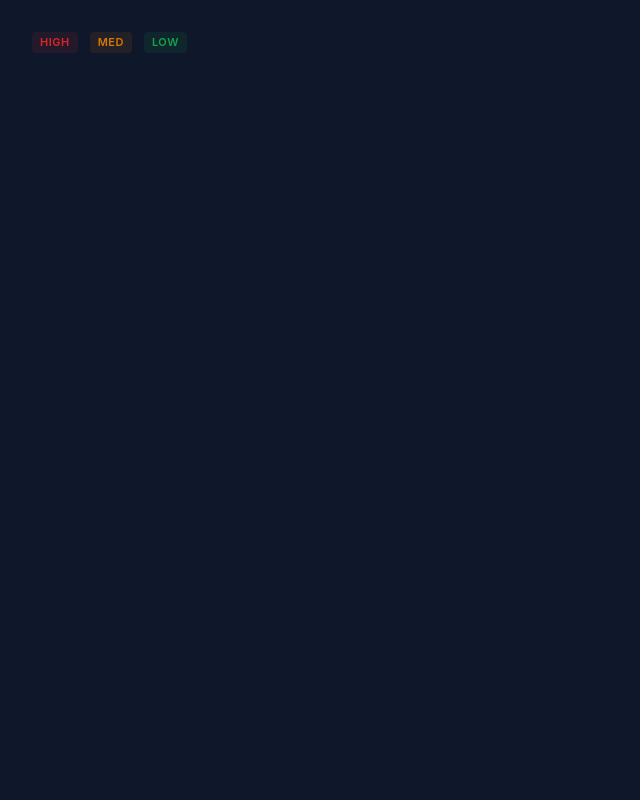
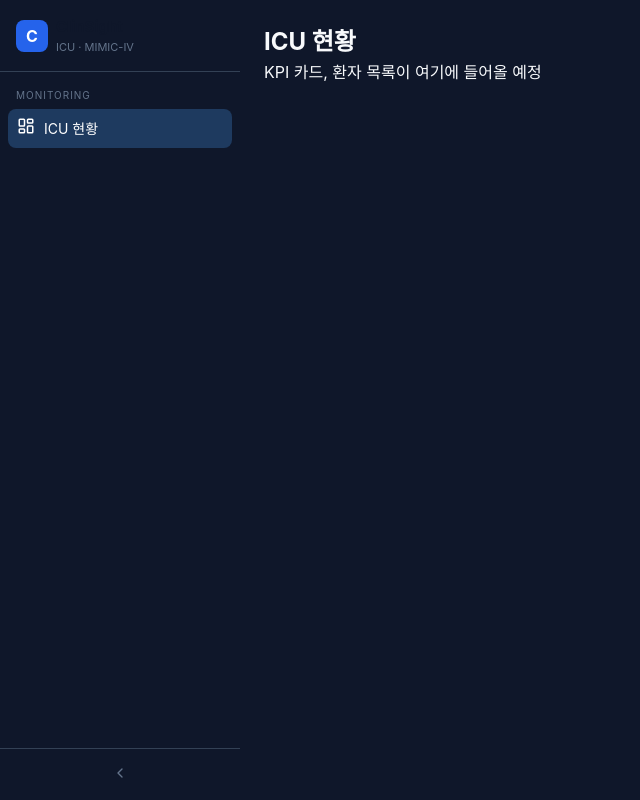
Before and after one commit to hgkim1598/ClinSight, a React (Vite) app: page / in a window 1280 px wide. Shown: the whole page, without its empty margins (0-640 px from the left). Built offline with nearby package versions, Linux system fonts and the light colour scheme; a web font is replaced by a local one.

Commit message:
feat: add layout with collapsible sidebar, routing, and lucide icons

```diff
--- a/package.json
+++ b/package.json
@@ -10,8 +10,10 @@
     "preview": "vite preview"
   },
   "dependencies": {
+    "lucide-react": "^1.9.0",
     "react": "^19.2.5",
-    "react-dom": "^19.2.5"
+    "react-dom": "^19.2.5",
+    "react-router-dom": "^7.14.2"
   },
   "devDependencies": {
     "@eslint/js": "^10.0.1",
--- a/src/App.tsx
+++ b/src/App.tsx
@@ -1,13 +1,19 @@
-import Badge from './components/common/Badge';
+import { BrowserRouter, Routes, Route } from 'react-router-dom';
+import Layout from './components/layout/Layout';
+import OverviewPage from './pages/OverviewPage';
+import PatientPage from './pages/PatientPage';
+import DrilldownPage from './pages/DrilldownPage';
 
-function App() {
+export default function App() {
   return (
-    <div style={{ padding: '32px', display: 'flex', gap: '12px' }}>
-      <Badge level="high" />
-      <Badge level="med" />
-      <Badge level="low" />
-    </div>
+    <BrowserRouter>
+      <Routes>
+        <Route element={<Layout />}>
+          <Route path="/" element={<OverviewPage />} />
+          <Route path="/patient/:id" element={<PatientPage />} />
+          <Route path="/patient/:id/model/:modelKey" element={<DrilldownPage />} />
+        </Route>
+      </Routes>
+    </BrowserRouter>
   );
 }
-
-export default App;
--- /dev/null
+++ b/src/components/layout/Layout.css
@@ -0,0 +1,36 @@
+.layout {
+  display: flex;
+  min-height: 100vh;
+}
+
+.layout__content {
+  flex: 1;
+  padding: var(--space-lg);
+  overflow-y: auto;
+  min-width: 0;
+}
+
+/* 모바일 햄버거 */
+.layout__mobile-toggle {
+  position: fixed;
+  top: var(--space-md);
+  left: var(--space-md);
+  z-index: 101;
+  width: 40px;
+  height: 40px;
+  background: var(--sidebar);
+  color: #fff;
+  border-radius: var(--radius-md);
+  font-size: 20px;
+  display: flex;
+  align-items: center;
+  justify-content: center;
+  box-shadow: var(--shadow-md);
+}
+
+@media (max-width: 768px) {
+  .layout__content {
+    padding: var(--space-md);
+    padding-top: 64px;
+  }
+}
--- /dev/null
+++ b/src/components/layout/Layout.tsx
@@ -0,0 +1,53 @@
+import { useState, useEffect } from 'react';
+import { Outlet } from 'react-router-dom';
+import Sidebar from './Sidebar';
+import './Layout.css';
+
+export default function Layout() {
+  const [collapsed, setCollapsed] = useState(false);
+  const [isMobile, setIsMobile] = useState(false);
+  const [mobileOpen, setMobileOpen] = useState(false);
+
+  useEffect(() => {
+      const check = () => {
+        const mobile = window.innerWidth <= 768;
+        setIsMobile(mobile);
+        if (mobile) setMobileOpen(false);
+      };
+      check();
+      window.addEventListener('resize', check);
+      return () => window.removeEventListener('resize', check);
+    }, []);
+
+  const handleToggle = () => {
+    if (isMobile) {
+      setMobileOpen(!mobileOpen);
+    } else {
+      setCollapsed(!collapsed);
+    }
+  };
+
+  return (
+    <div className={`layout ${collapsed ? 'layout--collapsed' : ''}`}>
+      {isMobile && mobileOpen && (
+        <div className="sidebar-overlay" onClick={() => setMobileOpen(false)} />
+      )}
+
+      <Sidebar
+        collapsed={isMobile ? false : collapsed}
+        mobileOpen={isMobile ? mobileOpen : undefined}
+        onToggle={handleToggle}
+      />
+
+      {isMobile && !mobileOpen && (
+        <button className="layout__mobile-toggle" onClick={handleToggle}>
+          ☰
+        </button>
+      )}
+
+      <main className="layout__content">
+        <Outlet />
+      </main>
+    </div>
+  );
+}
--- /dev/null
+++ b/src/components/layout/Sidebar.css
@@ -0,0 +1,146 @@
+.sidebar {
+  width: 240px;
+  height: 100vh;
+  background: var(--sidebar);
+  display: flex;
+  flex-direction: column;
+  transition: width 0.2s ease;
+  position: relative;
+  flex-shrink: 0;
+}
+
+.sidebar--collapsed {
+  width: 64px;
+}
+
+/* 로고 */
+.sidebar__logo {
+  display: flex;
+  align-items: center;
+  gap: var(--space-sm);
+  padding: var(--space-md);
+  border-bottom: 1px solid var(--border);
+  min-height: 64px;
+}
+
+.sidebar__logo-mark {
+  width: 32px;
+  height: 32px;
+  background: var(--primary);
+  color: #fff;
+  border-radius: var(--radius-md);
+  display: flex;
+  align-items: center;
+  justify-content: center;
+  font-weight: 700;
+  font-size: 16px;
+  flex-shrink: 0;
+}
+
+.sidebar__logo-text {
+  display: flex;
+  flex-direction: column;
+  overflow: hidden;
+  white-space: nowrap;
+}
+
+.sidebar__logo-text strong {
+  font-size: 15px;
+  color: var(--text-inverse, #f8fafc);
+}
+
+.sidebar__logo-text span {
+  font-size: 11px;
+  color: var(--text-inverse-muted, #64748b);
+}
+
+/* 네비게이션 */
+.sidebar__nav {
+  flex: 1;
+  padding: var(--space-sm);
+  display: flex;
+  flex-direction: column;
+  gap: 2px;
+}
+
+.sidebar__nav-label {
+  font-size: 10px;
+  text-transform: uppercase;
+  letter-spacing: 1px;
+  color: var(--text-muted);
+  padding: var(--space-sm) var(--space-sm) var(--space-xs);
+}
+
+.sidebar__item {
+  display: flex;
+  align-items: center;
+  gap: var(--space-sm);
+  padding: var(--space-sm) var(--space-sm);
+  border-radius: var(--radius-md);
+  color: var(--text-inverse-muted, #94a3b8);
+  text-decoration: none;
+  font-size: 14px;
+  transition: background 0.15s, color 0.15s;
+}
+
+.sidebar__item:hover {
+  background: var(--sidebar-hover);
+  color: #fff;
+}
+
+.sidebar__item--active {
+  background: var(--sidebar-active);
+  color: #fff;
+}
+
+.sidebar__icon {
+  width: 20px;
+  text-align: center;
+  flex-shrink: 0;
+}
+
+/* 토글 버튼 */
+.sidebar__toggle {
+  padding: var(--space-md);
+  color: var(--text-muted);
+  font-size: 12px;
+  border-top: 1px solid var(--border);
+  transition: color 0.15s;
+}
+
+.sidebar__toggle:hover {
+  color: #fff;
+}
+
+/* 오버레이 (태블릿 이하) */
+.sidebar-overlay {
+  display: none;
+}
+
+@media (max-width: 768px) {
+  .sidebar {
+    position: fixed;
+    left: 0;
+    top: 0;
+    z-index: 100;
+    transform: translateX(-100%);
+    width: 240px;
+  }
+
+  .sidebar--open {
+    transform: translateX(0);
+  }
+
+  .sidebar--collapsed {
+    width: 240px;
+    transform: translateX(-100%);
+  }
+
+  .sidebar-overlay {
+    display: block;
+    position: fixed;
+    inset: 0;
+    background: rgba(0, 0, 0, 0.5);
+    z-index: 99;
+  }
+}
--- /dev/null
+++ b/src/components/layout/Sidebar.tsx
@@ -0,0 +1,51 @@
+import { NavLink } from 'react-router-dom';
+import { LayoutDashboard, ChevronLeft, ChevronRight } from 'lucide-react';
+import './Sidebar.css';
+
+interface SidebarProps {
+  collapsed: boolean;
+  mobileOpen?: boolean;
+  onToggle: () => void;
+}
+
+export default function Sidebar({ collapsed, mobileOpen, onToggle }: SidebarProps) {
+  const className = [
+    'sidebar',
+    collapsed ? 'sidebar--collapsed' : '',
+    mobileOpen ? 'sidebar--open' : '',
+  ]
+    .filter(Boolean)
+    .join(' ');
+
+  return (
+    <aside className={className}>
+      <div className="sidebar__logo">
+        <span className="sidebar__logo-mark">C</span>
+        {!collapsed && (
+          <div className="sidebar__logo-text">
+            <strong>ClinSight</strong>
+            <span>ICU · MIMIC-IV</span>
+          </div>
+        )}
+      </div>
+
+      <nav className="sidebar__nav">
+        <span className="sidebar__nav-label">{!collapsed && 'Monitoring'}</span>
+        <NavLink
+          to="/"
+          end
+          className={({ isActive }) =>
+            `sidebar__item ${isActive ? 'sidebar__item--active' : ''}`
+          }
+        >
+          <span className="sidebar__icon"><LayoutDashboard size={18} /></span>
+          {!collapsed && <span>ICU 현황</span>}
+        </NavLink>
+      </nav>
+
+      <button className="sidebar__toggle" onClick={onToggle}>
+        {collapsed ? <ChevronRight size={16} /> : <ChevronLeft size={16} />}
+      </button>
+    </aside>
+  );
+}
--- /dev/null
+++ b/src/pages/DrilldownPage.tsx
@@ -0,0 +1,8 @@
+export default function DrilldownPage() {
+  return (
+    <div>
+      <h2>모델 상세</h2>
+      <p>확률 추이, SHAP, Raw 지표가 여기에 들어올 예정</p>
+    </div>
+  );
+}
--- /dev/null
+++ b/src/pages/OverviewPage.tsx
@@ -0,0 +1,8 @@
+export default function OverviewPage() {
+  return (
+    <div>
+      <h2>ICU 현황</h2>
+      <p>KPI 카드, 환자 목록이 여기에 들어올 예정</p>
+    </div>
+  );
+}
--- /dev/null
+++ b/src/pages/PatientPage.tsx
@@ -0,0 +1,8 @@
+export default function PatientPage() {
+  return (
+    <div>
+      <h2>환자 상세</h2>
+      <p>Vital Timeline, 모델 카드가 여기에 들어올 예정</p>
+    </div>
+  );
+}
```
Also changed, not shown: 1 other file (tests, documents, lock files or other folders).
